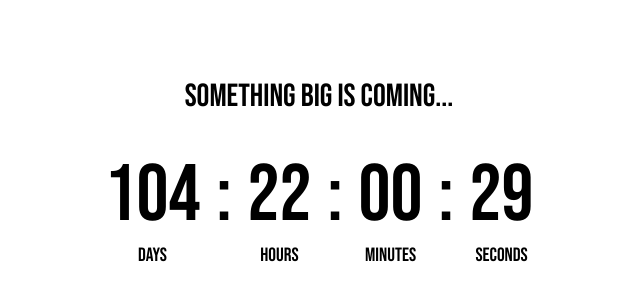
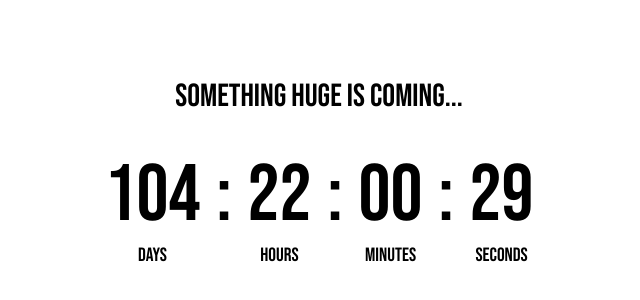
Before and after one commit to Alexpierce99/notthesamecountdown, a plain HTML site: page index.html in a window 1280 px wide. Shown: the part 228-528 px from the top of the page, without its empty margins (321-961 px from the left). Drawn offline with Linux system fonts and the light colour scheme.

Commit message:
Update index.html

```diff
--- a/index.html
+++ b/index.html
@@ -82,7 +82,7 @@
     </style>
 </head>
 <body>
-    <div class="title" id="title">Something big is coming...</div>
+    <div class="title" id="title">Something huge is coming...</div>
     <div class="countdown" id="countdown">
         <div class="time-unit">
             <div id="days">00</div>
@@ -144,4 +144,5 @@
         updateCountdown();
     </script>
 </body>
+
 </html>
```
